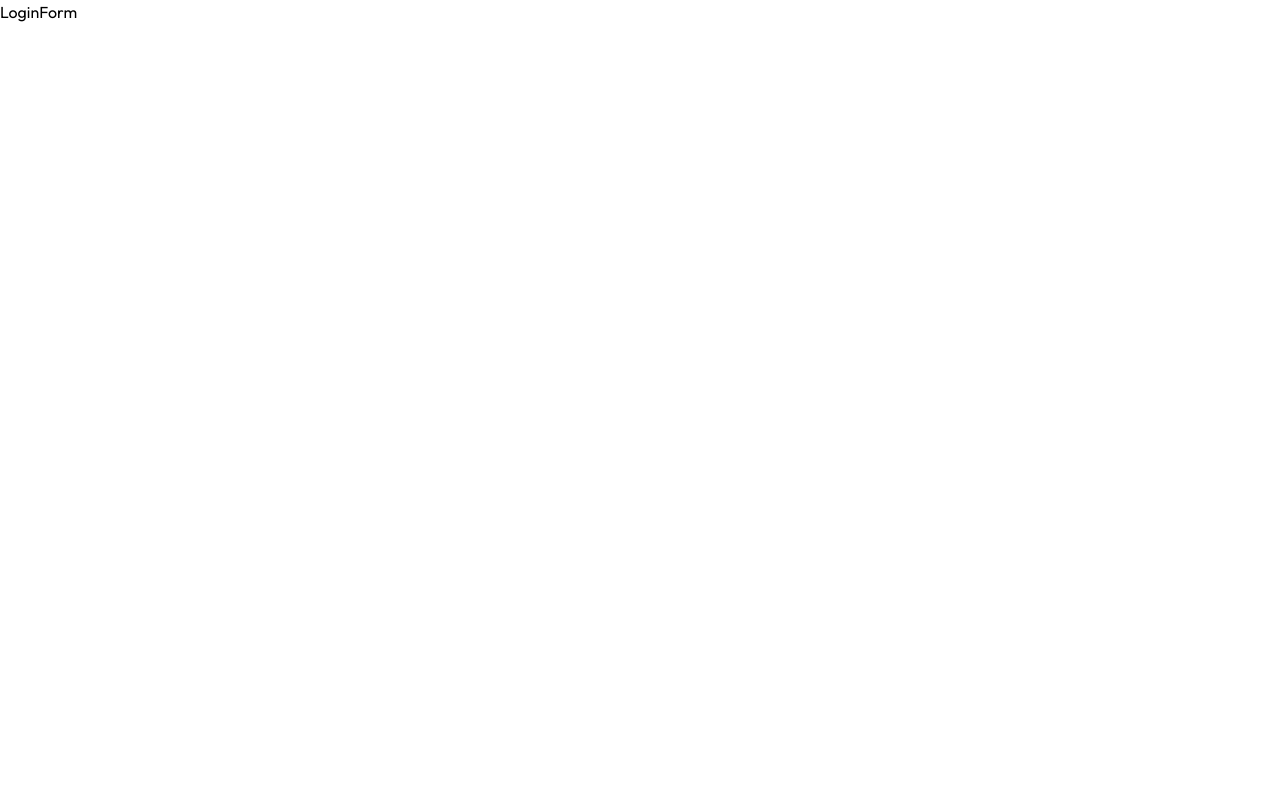
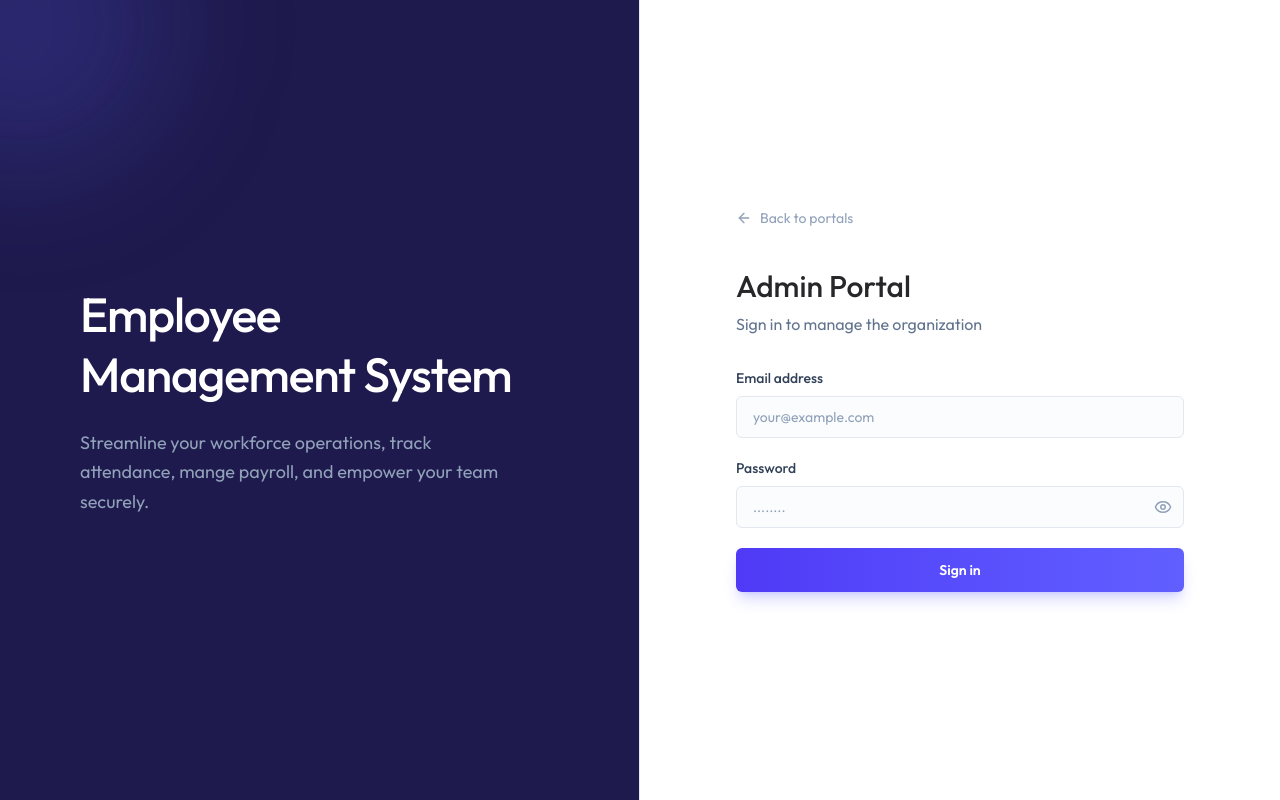
Before and after one commit to sheaf-hassan/employee_management_system, a React (Vite) app in the folder client/: page /login/admin in a window 1280 px wide. Built offline with nearby package versions, Linux system fonts and the light colour scheme.

Commit message:
create admin and employee sign in form

```diff
--- a/client/src/components/LoginForm.jsx
+++ b/client/src/components/LoginForm.jsx
@@ -1,8 +1,91 @@
+import { Link } from "react-router-dom";
+import LoginLeftSide from "./LoginLeftSide";
+import { ArrowLeftIcon, EyeIcon, EyeOffIcon, Loader2Icon } from "lucide-react";
+import { useState } from "react";
 
-const LoginForm = () => {
+const LoginForm = ({ role, title, subtitle }) => {
+  const [email, setEmail] = useState("");
+  const [password, setPassword] = useState("");
+  const [showPassword, setShowPassword] = useState(false);
+  const [error, setError] = useState("");
+  const [loading, setLoading] = useState(false);
+
+  const handleSubmit = async (e) => {
+    e.preventDefault();
+  };
+
   return (
-    <div>LoginForm</div>
-  )
-}
+    <div className="min-h-screen flex flex-col md:flex-row">
+      <LoginLeftSide />
+      <div className="flex-1 flex items-center justify-center p-6 sm:p-12 bg-white">
+        <div className="w-full max-w-md animate-fade-in">
+          <Link
+            to="/login"
+            className="inline-flex items-center gap-2 text-slate-400 hover:text-slate-700 text-sm mb-10 transition-colors"
+          >
+            <ArrowLeftIcon size={16} /> Back to portals
+          </Link>
 
-export default LoginForm
+          <div className="mb-8">
+            <h1 className="text-2xl sm:text-3xl font-medium text-zinc-800">
+              {title}
+            </h1>
+            <p className="text-slate-500 text-sm sm:text-base mt-2">
+              {subtitle}
+            </p>
+          </div>
+
+          {error && (
+            <div className="mb-6 p-4 bg-rose-50 border border-rose-200 text-rose-700 text-sm rounded-xl flex items-start gap-3">
+              <div className="w-1.5 h-1.5 rounded-full bg-rose-500 mt-1.5 shrink-0" />
+              {error}
+            </div>
+          )}
+
+          <form className="space-y-5" onSubmit={handleSubmit}>
+            <div>
+              <label className="block text-sm font-medium text-slate-700 mb-2">
+                Email address
+              </label>
+              <input
+                type="email"
+                value={email}
+                onChange={(e) => setEmail(e.target.value)}
+                required
+                placeholder="your@example.com"
+              />
+            </div>
+            <div>
+              <label className="block text-sm font-medium text-slate-700 mb-2">
+                Password
+              </label>
+              <div className="relative">
+                <input
+                  type={showPassword ? "text" : "password"}
+                  onChange={(e) => setPassword(e.target.value)}
+                  required
+                  className="pr-11"
+                  placeholder="........"
+                />
+                <button type="button" className="absolute right-3 top-1/2 -translate-y-1/2 text-slate-400 hover:text-slate-600 transition-colors" onClick={()=> setShowPassword(!showPassword)}>
+                    {showPassword ? <EyeOffIcon size={18}/> : <EyeIcon size={18}/>}
+                </button>
+              </div>
+            </div>
+
+            <button
+            type="submit"
+            disabled={loading}
+            className="w-full py-3 bg-linear-to-r from-indigo-600 to-indigo-500 text-white rounded-md text-sm font-semibold hover:from-indigo-700 hover:to-indigo-600 disabled:opacity-50 transition-all duration-200 shadow-lg shadow-indigo-500/25 active:scale-[0.98] flex items-center justify-center"
+            >
+                {loading && <Loader2Icon className="animate-spin h-4 w-4 mr-2"/>}
+                Sign in
+            </button>
+          </form>
+        </div>
+      </div>
+    </div>
+  );
+};
+
+export default LoginForm;
--- a/client/src/pages/LoginLanding.jsx
+++ b/client/src/pages/LoginLanding.jsx
@@ -1,4 +1,4 @@
-import { ArrowRightIcon, Copyright, ShieldIcon, UserIcon } from "lucide-react"
+import { ArrowRightIcon, ShieldIcon, UserIcon } from "lucide-react"
 import LoginLeftSide from "../components/LoginLeftSide"
 import { Link } from "react-router-dom"
 
```
